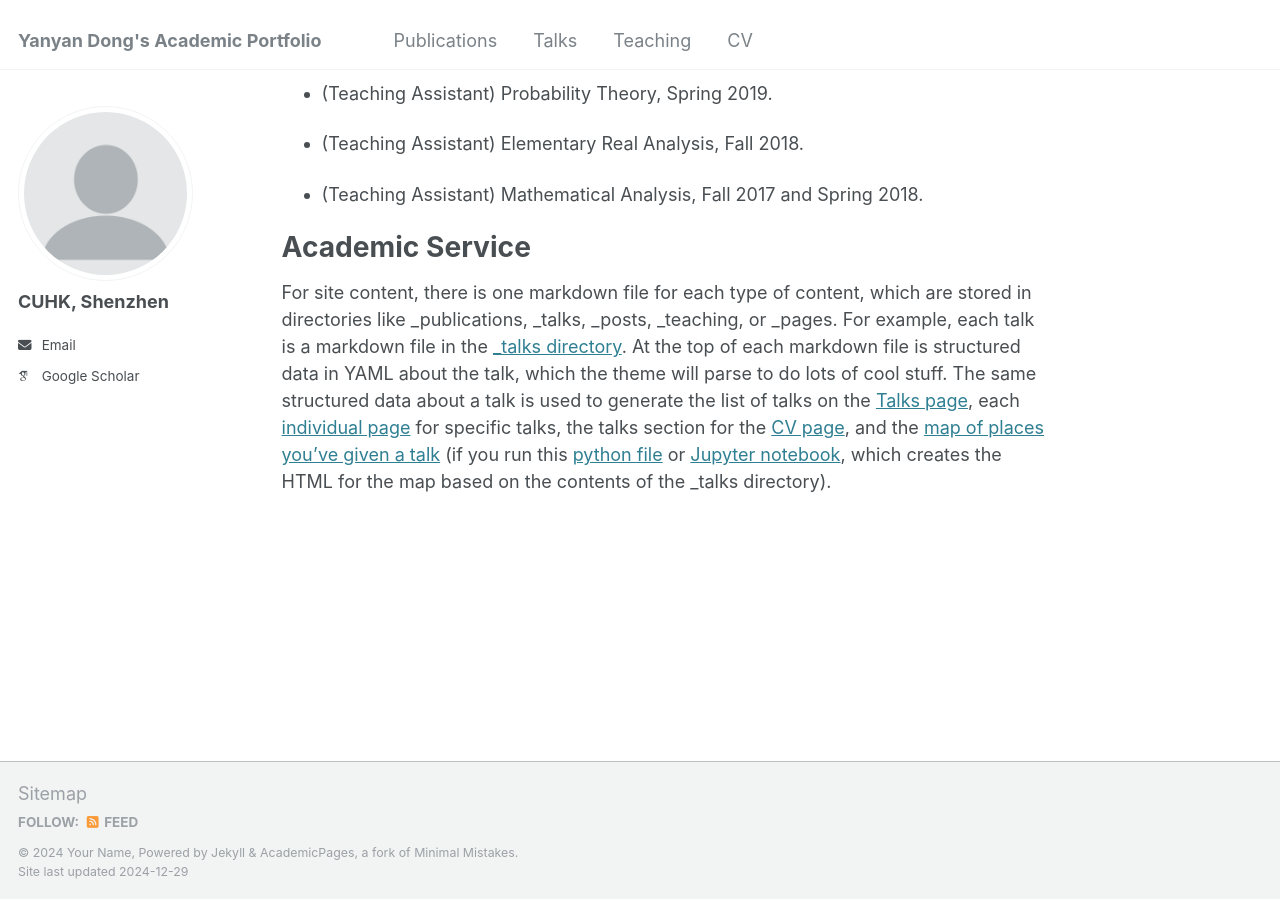
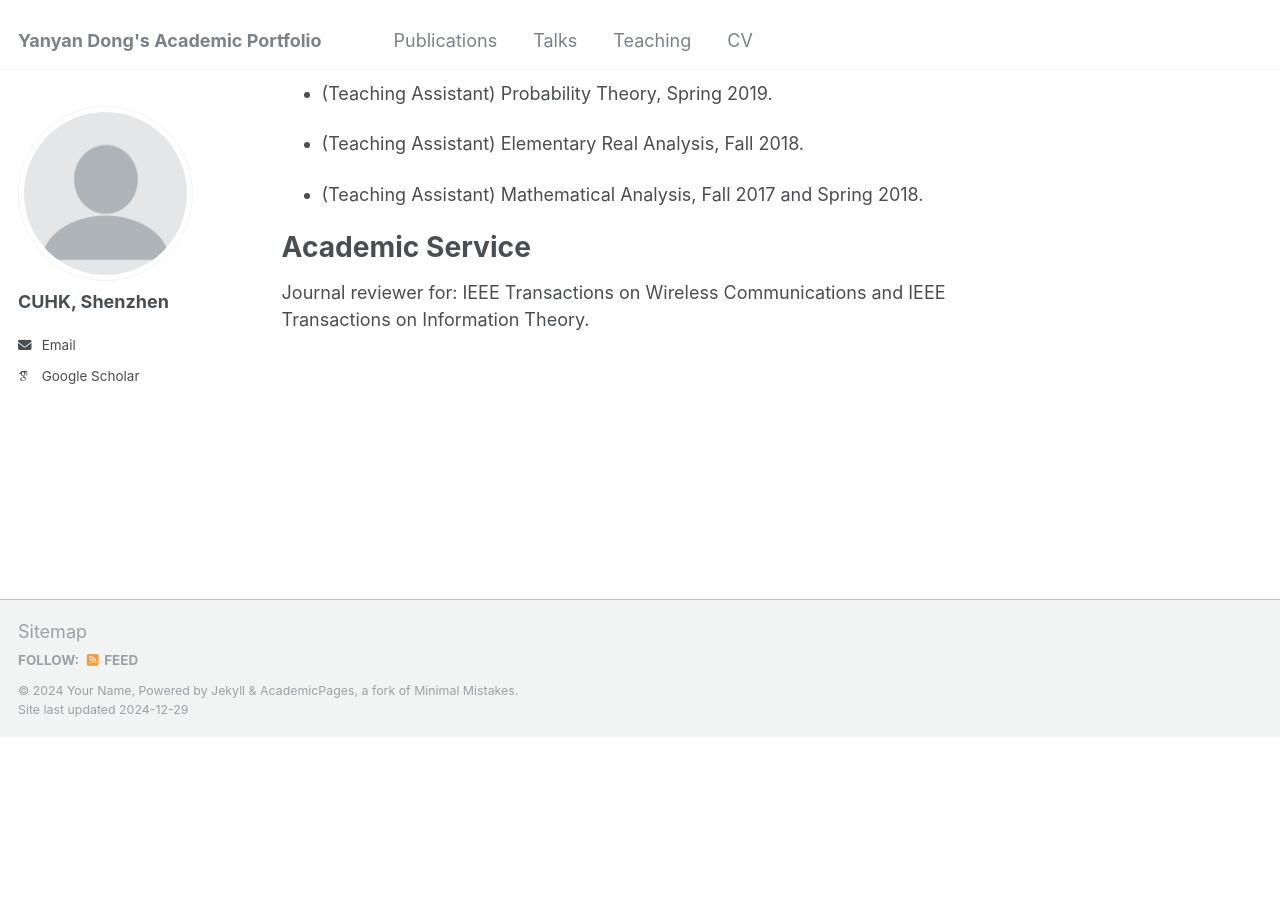
Before and after one commit to yan-yanDong/yydong, a Jekyll site: the page built from _pages/about.md, in a window 1280 px wide and 900 px high, scrolled down 884 px. Built offline with Jekyll 4.4.1, drawn with Linux system fonts in a browser that asks for light colours; some web fonts are replaced; after the commit the page ends 1622 px from its top, so only the background shows below that.

Commit message:
Update about.md

```diff
--- a/_pages/about.md
+++ b/_pages/about.md
@@ -41,4 +41,4 @@ Teaching
 
 Academic Service
 ======
-For site content, there is one markdown file for each type of content, which are stored in directories like _publications, _talks, _posts, _teaching, or _pages. For example, each talk is a markdown file in the [_talks directory](https://github.com/academicpages/academicpages.github.io/tree/master/_talks). At the top of each markdown file is structured data in YAML about the talk, which the theme will parse to do lots of cool stuff. The same structured data about a talk is used to generate the list of talks on the [Talks page](https://academicpages.github.io/talks), each [individual page](https://academicpages.github.io/talks/2012-03-01-talk-1) for specific talks, the talks section for the [CV page](https://academicpages.github.io/cv), and the [map of places you've given a talk](https://academicpages.github.io/talkmap.html) (if you run this [python file](https://github.com/academicpages/academicpages.github.io/blob/master/talkmap.py) or [Jupyter notebook](https://github.com/academicpages/academicpages.github.io/blob/master/talkmap.ipynb), which creates the HTML for the map based on the contents of the _talks directory).
+Journal reviewer for: IEEE Transactions on Wireless Communications and IEEE Transactions on Information Theory.
```
